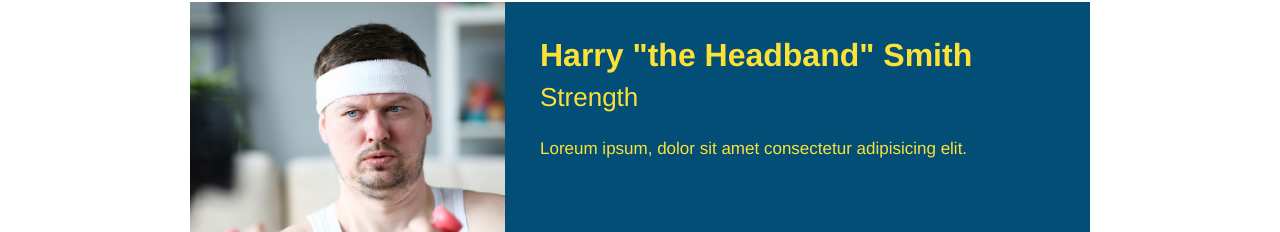
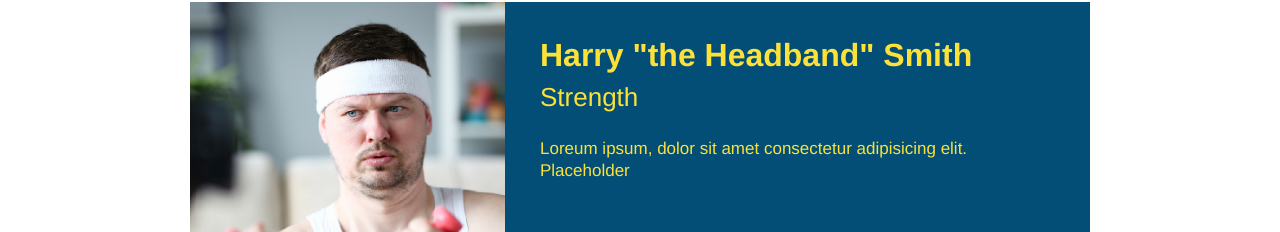
Before and after one commit to lest210/run-buddy, a plain HTML site: page index.html in a window 1280 px wide. Shown: the part 3367-3599 px from the top of the page. Drawn offline with Linux system fonts and the light colour scheme.

Commit message:
meet the trainers

```diff
--- a/index.html
+++ b/index.html
@@ -131,7 +131,7 @@
                     <h3>Harry "the Headband" Smith</h3>
                     <h4>Strength</h4>
                     <p>
-                        Loreum ipsum, dolor sit amet consectetur adipisicing elit.
+                        Loreum ipsum, dolor sit amet consectetur adipisicing elit. Placeholder
                     </p>
                 </div>
             </article>
```
